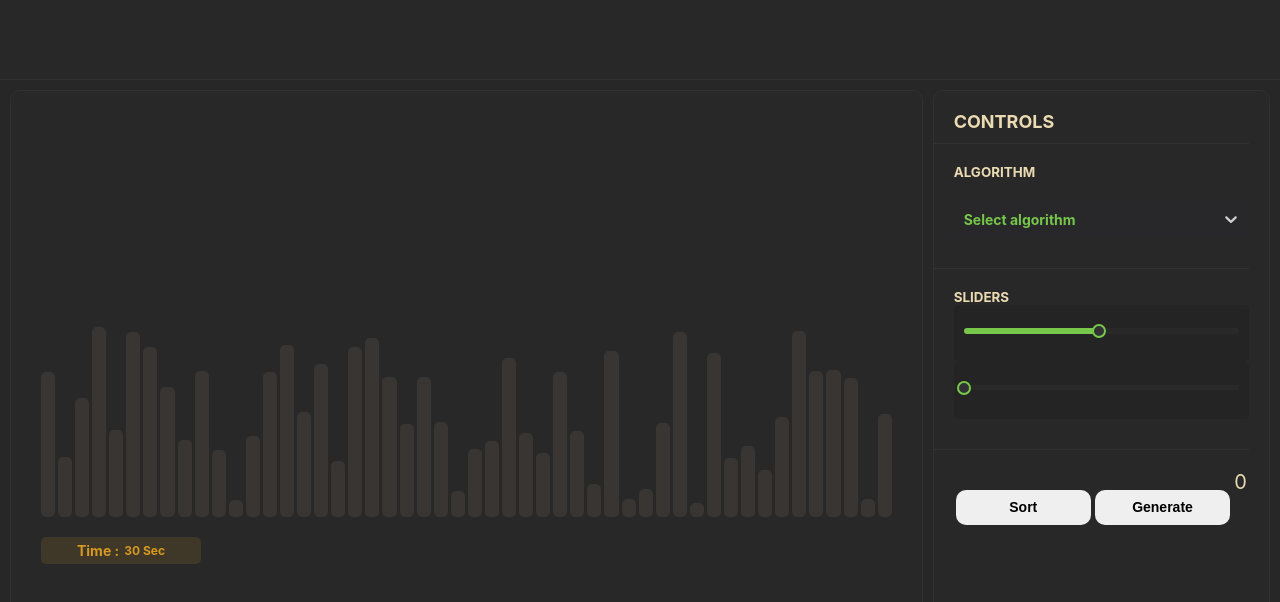
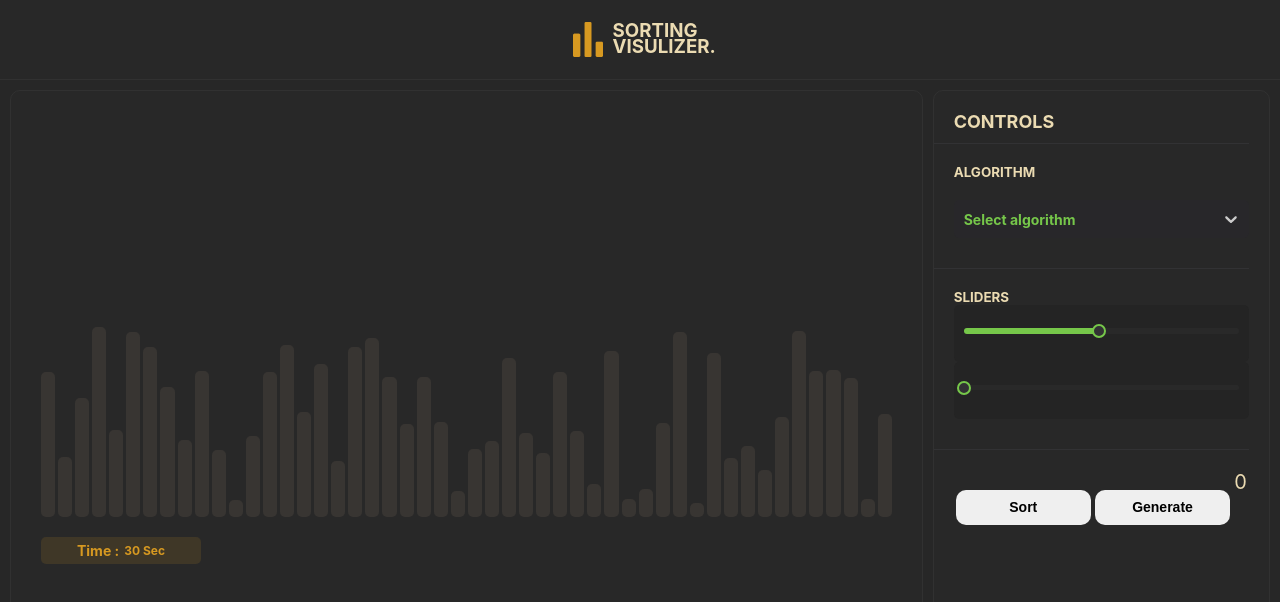
Before and after one commit to udhaybegyall/sorting-visualizer, a React (Create React App) app: page / in a window 1280 px wide. Shown: the top 602 px of the page. Built offline with nearby package versions, Linux system fonts and the light colour scheme.

Commit message:
navbar-update

```diff
--- a/src/components/navbar.tsx
+++ b/src/components/navbar.tsx
@@ -1,5 +1,14 @@
+import logo from '../assets/Vector.png';
+
 const Navbar = () => {
-    return <nav className="navbar" />
+    return (
+        <nav className="navbar" >
+            <div className="logo">
+                <img src={logo} alt="logo" />
+                <h3>SORTING VISULIZER.</h3>
+            </div>
+        </nav>
+    )
 }
 
 export default Navbar;
```
